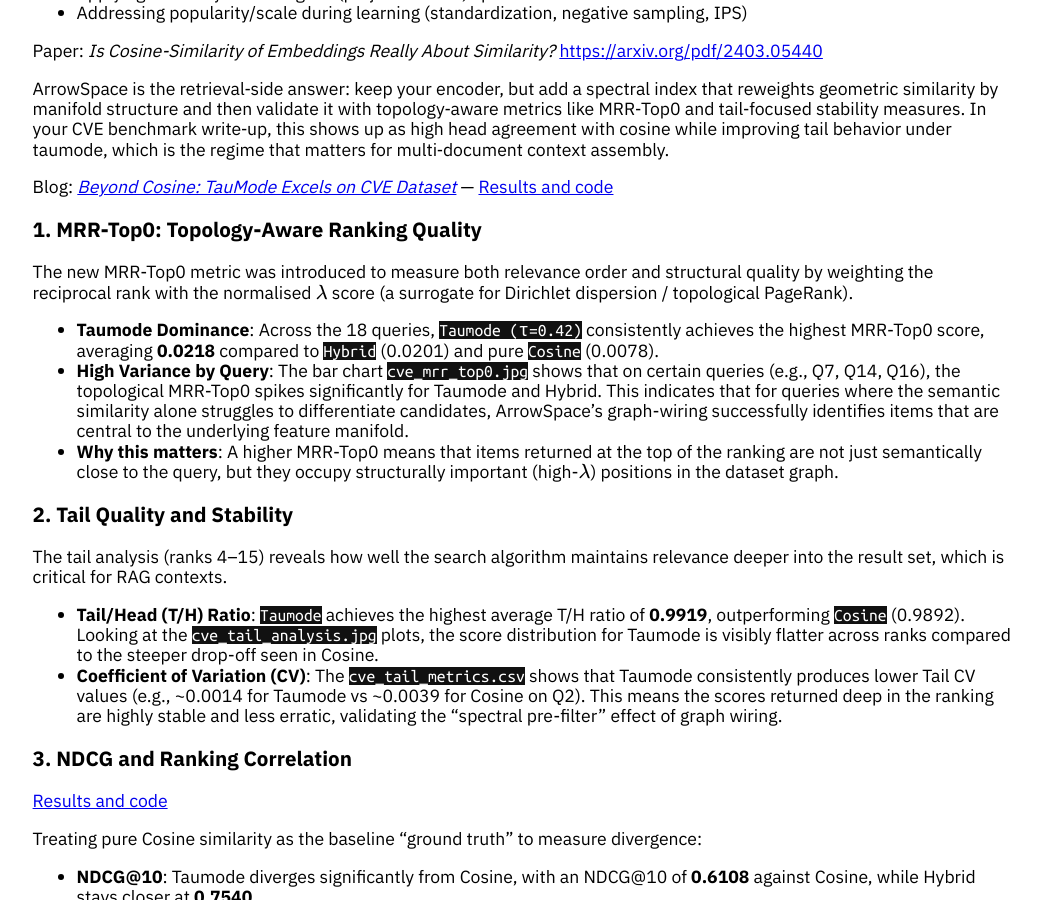
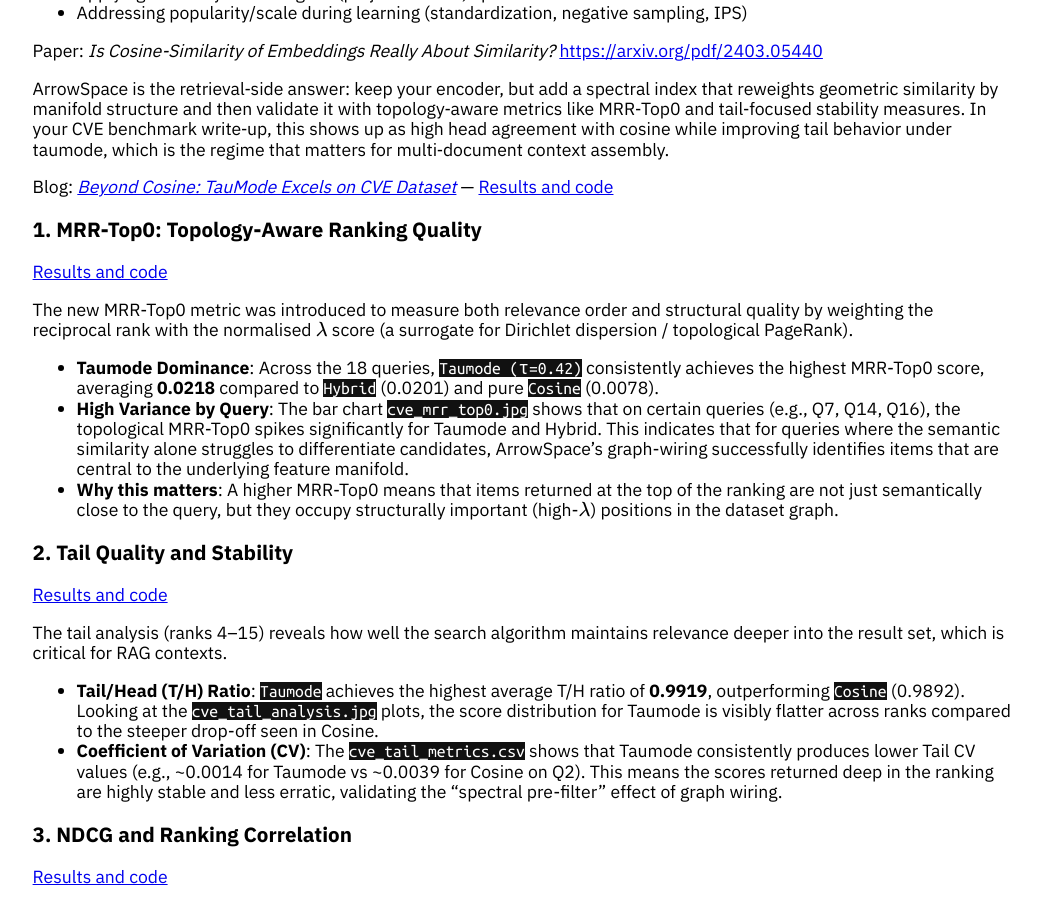
Before and after one commit to Mec-iS/staticwebpage, a Jekyll site: the page built from posts/017_arrowspace_search_final_assessment.md, in a window 1280 px wide and 900 px high, scrolled down 1731 px. Shown: the whole window, without its empty margins (117-1158 px from the left). Built offline with Jekyll 4.4.1, drawn with Linux system fonts in a browser that asks for light colours; nearby versions of some CDN libraries; formulas are drawn with MathJax 3.

Commit message:
add links

```diff
--- a/posts/017_arrowspace_search_final_assessment.md
+++ b/posts/017_arrowspace_search_final_assessment.md
@@ -63,6 +63,8 @@
 
 ### 1. MRR-Top0: Topology-Aware Ranking Quality
 
+[Results and code](https://github.com/tuned-org-uk/pyarrowspace/tree/db3a5a3894b09451b896eda1df2d82d259babfb6/tests/output/v0_25/1772482454_test_2_pagerank)
+
 The new MRR-Top0 metric was introduced to measure both relevance order and structural quality by weighting the reciprocal rank with the normalised $$\lambda$$ score (a surrogate for Dirichlet dispersion / topological PageRank).
 
 - **Taumode Dominance**: Across the 18 queries, `Taumode (τ=0.42)` consistently achieves the highest MRR-Top0 score, averaging **0.0218** compared to `Hybrid` (0.0201) and pure `Cosine` (0.0078).
@@ -71,6 +73,8 @@
 
 
 ### 2. Tail Quality and Stability
+
+[Results and code](https://github.com/tuned-org-uk/pyarrowspace/tree/db3a5a3894b09451b896eda1df2d82d259babfb6/tests/output/v0_25/1772482454_test_2_pagerank)
 
 The tail analysis (ranks 4–15) reveals how well the search algorithm maintains relevance deeper into the result set, which is critical for RAG contexts.
 
```
